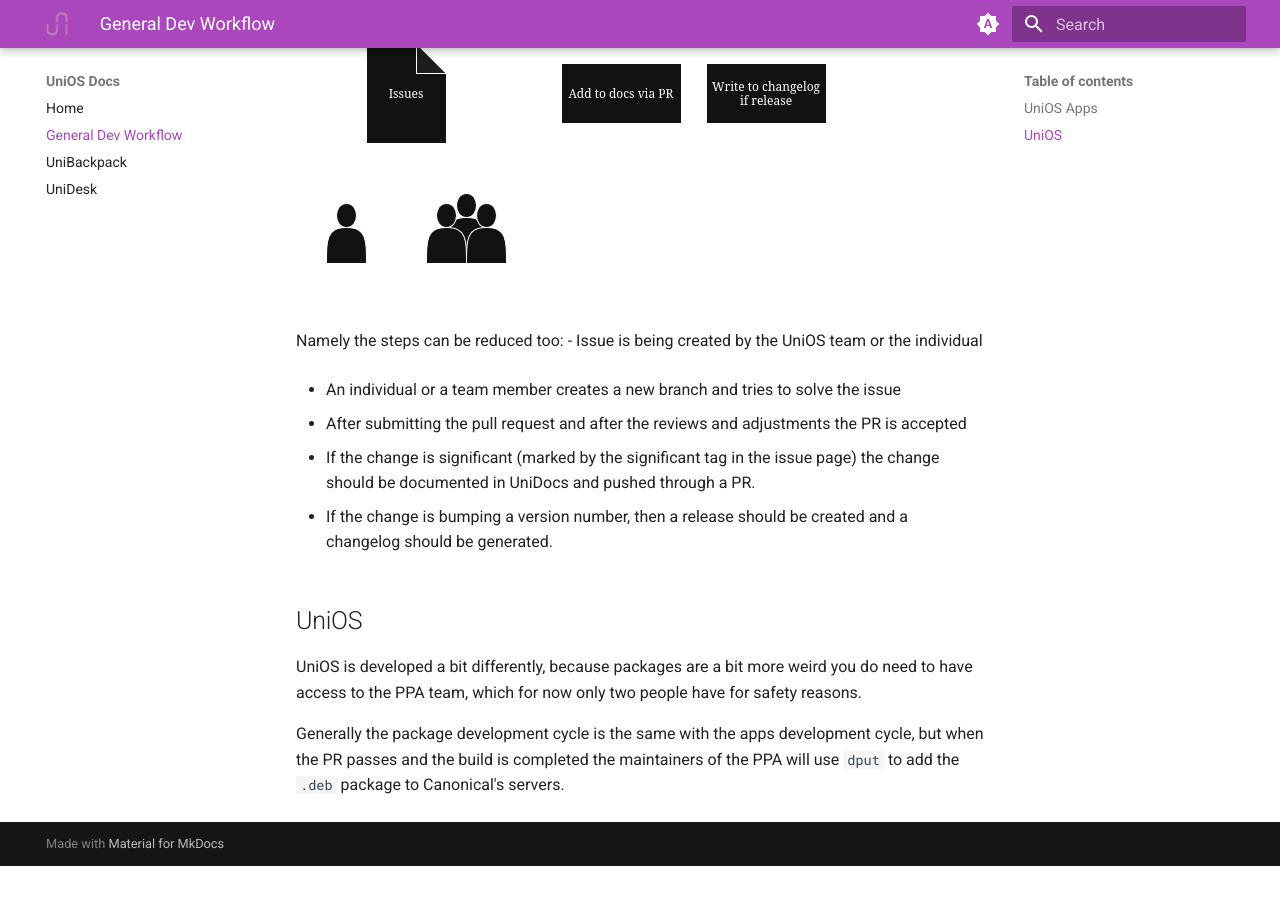
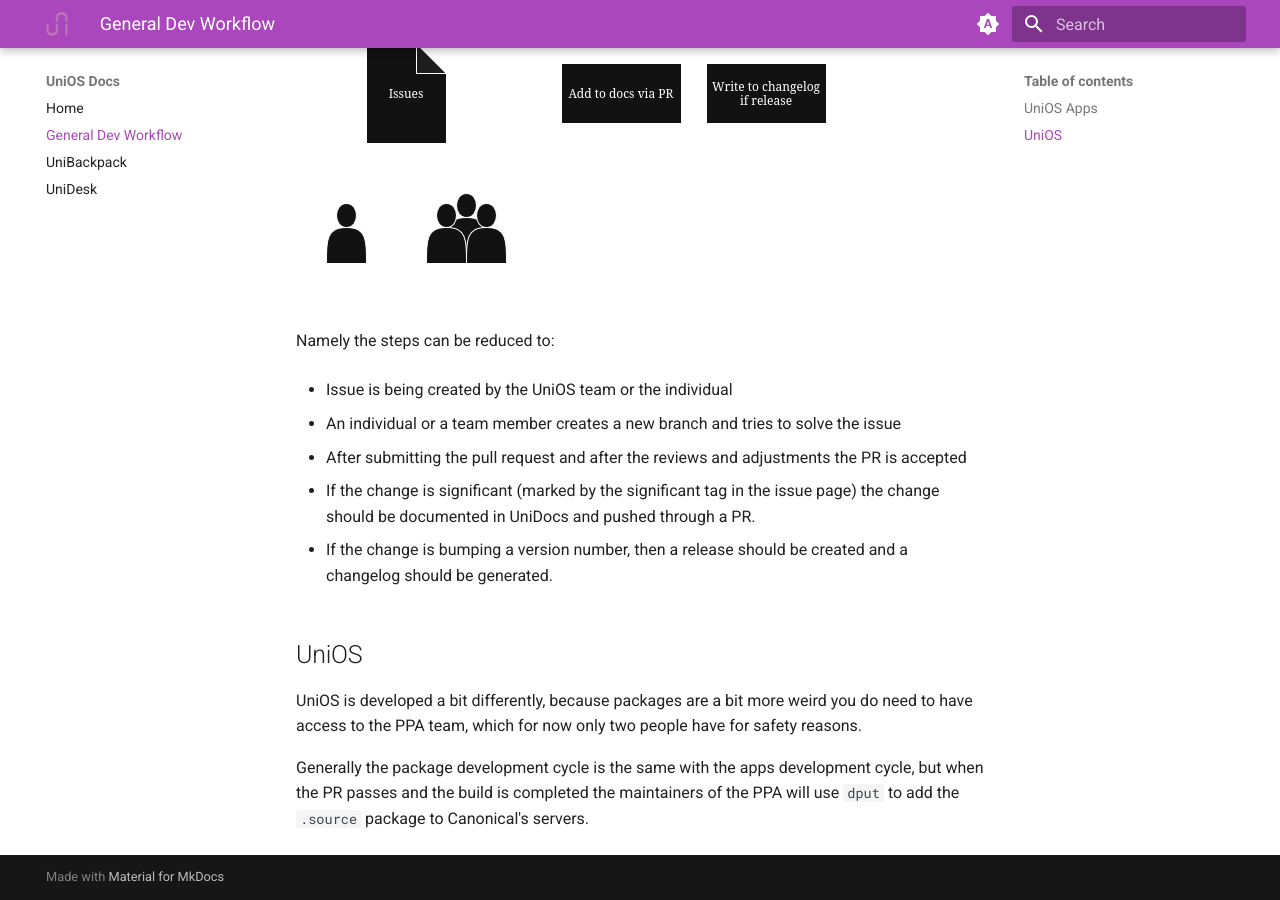
Before and after one commit to open-source-uom/UniOS-docs, an MkDocs documentation site: the page built from docs/generalworkflow.md, in a window 1280 px wide and 900 px high, scrolled down 683 px. Built offline with MkDocs 1.6.1 and Material for MkDocs 9.7.7, drawn with Linux system fonts in a browser that asks for light colours; before the commit the page ends 1549 px from its top, so only the background shows below that.

Commit message:
Minor visual/text fixes

```diff
--- a/docs/generalworkflow.md
+++ b/docs/generalworkflow.md
@@ -10,7 +10,8 @@
     <img src="../img/generalWorkflow.png" alt="General Worfklofw diagram">
 </p>
 
-Namely the steps can be reduced too:
+Namely the steps can be reduced to:
+
 - Issue is being created by the UniOS team or the individual
 
 - An individual or a team member creates a new branch and tries to solve the issue
@@ -24,4 +25,4 @@
 ## UniOS
 UniOS is developed a bit differently, because packages are a bit more weird you do need to have access to the PPA team, which for now only two people have for safety reasons.
 
-Generally the package development cycle is the same with the apps development cycle, but when the PR passes and the build is completed the maintainers of the PPA will use `dput` to add the `.deb` package to Canonical's servers.
+Generally the package development cycle is the same with the apps development cycle, but when the PR passes and the build is completed the maintainers of the PPA will use `dput` to add the `.source` package to Canonical's servers.
```
Also changed, not shown: docs/index.md (+1 -1 lines), docs/unibackpack.md (+0 -9 lines), docs/unidesk.md (+0 -6 lines).
